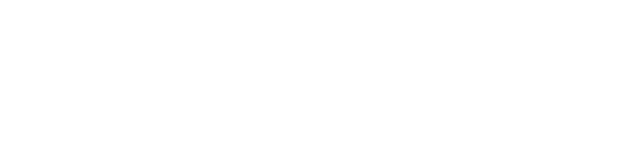
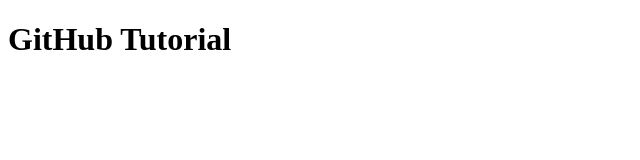
Before and after one commit to kalaiarasi-entri/test, a plain HTML site: page index.html in a window 1280 px wide. Shown: the whole page, without its empty margins (0-640 px from the left). Drawn offline with Linux system fonts and the light colour scheme.

Commit message:
heading added

```diff
--- a/index.html
+++ b/index.html
@@ -6,6 +6,6 @@
     <title>Document</title>
 </head>
 <body>
-
+     <h1>GitHub Tutorial</h1>
 </body>
 </html>
```
